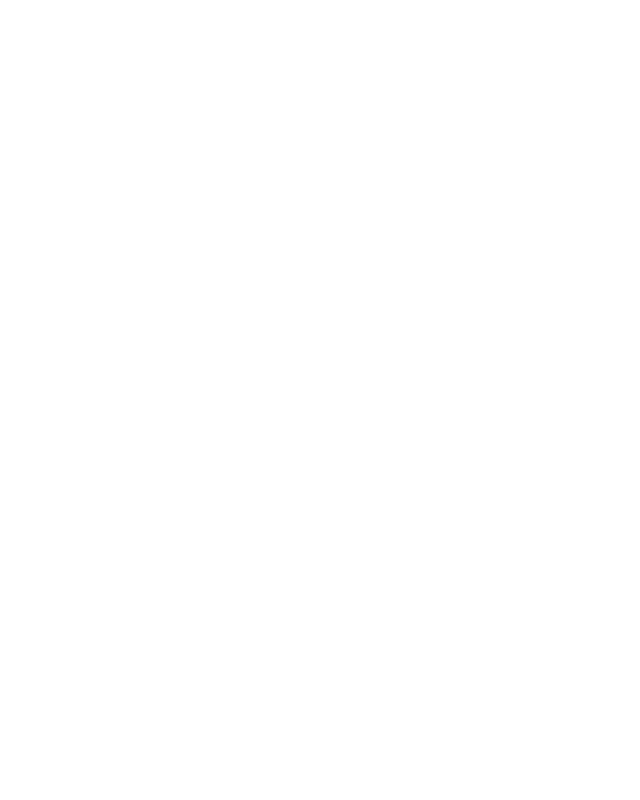
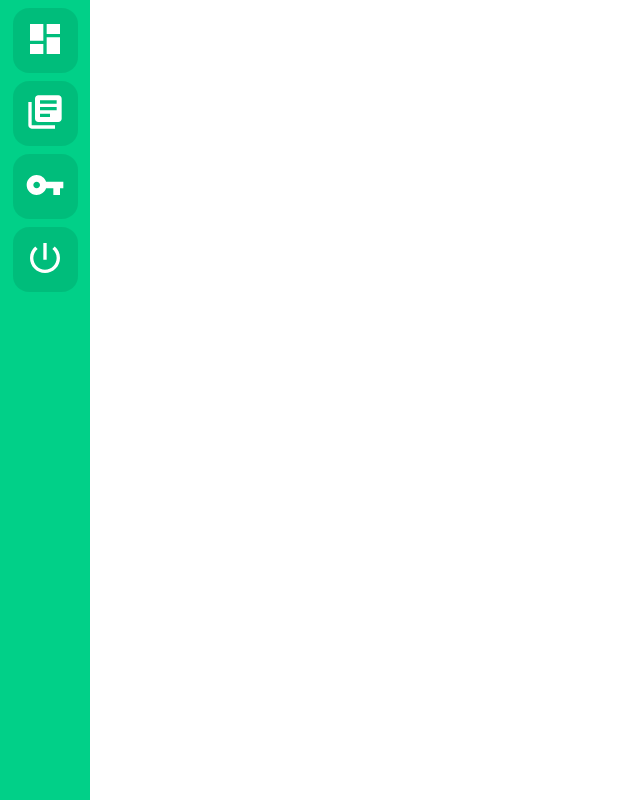
Before and after one commit to GioF/Tubiba-front, a React (Create React App) app: page /dashboard in a window 1280 px wide. Shown: the whole page, without its empty margins (0-640 px from the left). Built offline with nearby package versions, Linux system fonts and the light colour scheme.

Commit message:
added base sidebar design for dashboard

```diff
--- a/package.json
+++ b/package.json
@@ -5,6 +5,7 @@
   "dependencies": {
     "react": "^16.11.0",
     "react-dom": "^16.11.0",
+    "react-icons": "^3.8.0",
     "react-router-dom": "^5.1.2",
     "react-scripts": "3.2.0"
   },
--- /dev/null
+++ b/src/Dashboard/index.js
@@ -0,0 +1,18 @@
+import React from 'react';
+
+import { MdLibraryBooks, MdDashboard, MdPowerSettingsNew, MdVpnKey } from 'react-icons/md';
+
+import './styles.css';
+
+export default function Dashboard() {
+  return (
+    <div className="container">
+      <div className="sidebar">
+        <button> <MdDashboard size={40} color="#fff" /> </button>
+        <button> <MdLibraryBooks size={40} color="#fff" /> </button>
+        <button> <MdVpnKey size={40} color="#fff" /> </button>
+        <button> <MdPowerSettingsNew size={40} color="#fff" /> </button>
+      </div>
+    </div>
+  );
+}
--- /dev/null
+++ b/src/Dashboard/styles.css
@@ -0,0 +1,30 @@
+.container {
+  display: flex;
+  flex-direction: row;
+  width: 100%;
+  height: 100%;
+}
+
+.sidebar {
+  background-color: #01D088;
+  width: 90px;
+  min-height: 100%;
+  position: fixed;
+  display: flex;
+  flex-direction: column;
+  align-items: center;
+}
+
+.sidebar button {
+  width: 65px;
+  height: 65px;
+
+  border-radius: 16px;
+  border: 0px;
+
+  margin-top: 8px;
+
+  cursor: pointer;
+
+  background: rgba(0, 172, 112, 0.5);
+}
--- a/src/Register/index.js
+++ b/src/Register/index.js
@@ -37,6 +37,7 @@
             </div>
             <button type="submit">Registrar</button>
           </div>
+
         </form>
       </div>
     </>
--- a/src/routes.js
+++ b/src/routes.js
@@ -4,6 +4,7 @@
 
 import Login from './Login';
 import Register from './Register';
+import Dashboard from './Dashboard';
 
 export default function Routes(){
   return (
@@ -11,6 +12,7 @@
       <Switch>
         <Route path="/" exact component={Login}/>
         <Route path="/register" component={Register}/>
+        <Route path="/dashboard" component={Dashboard}/>
       </Switch>
     </BrowserRouter>
   )
```
Also changed, not shown: 1 other file (tests, documents, lock files or other folders).
